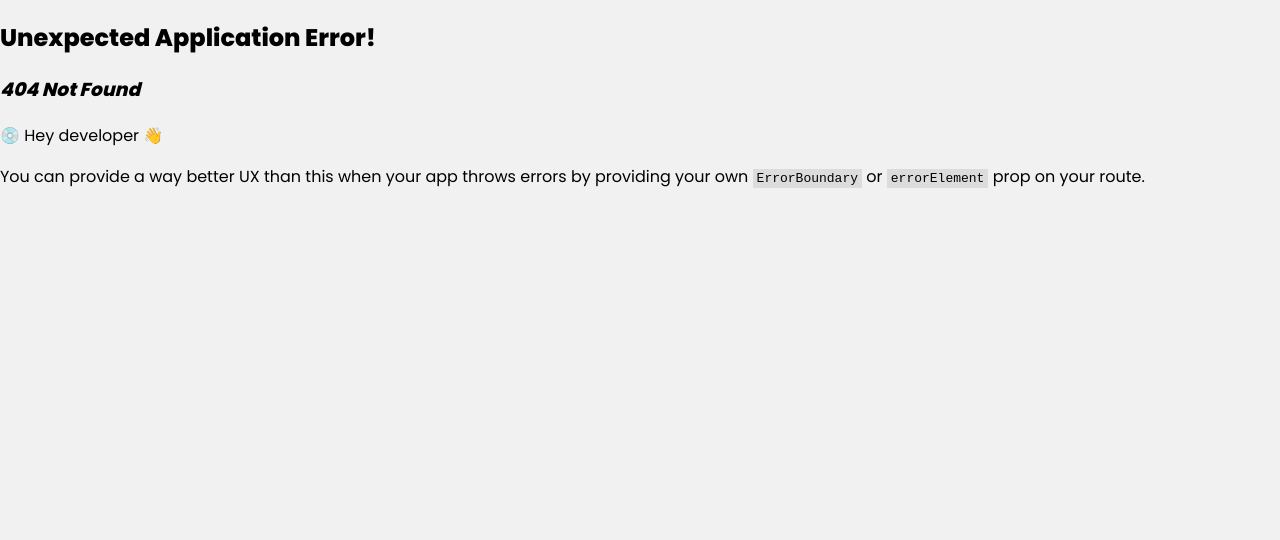
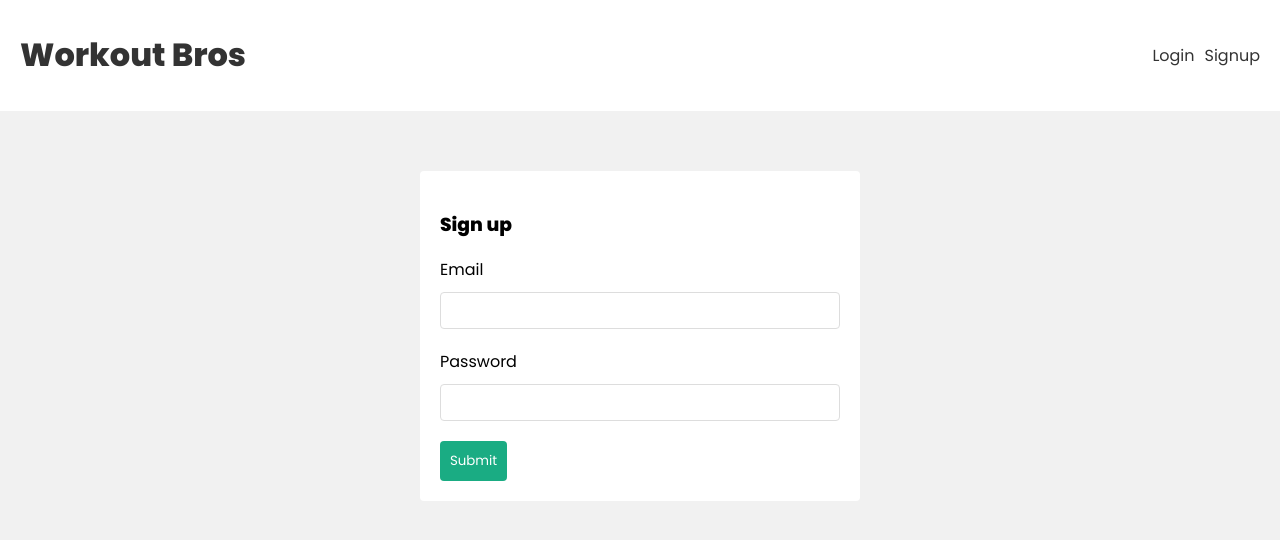
Before and after one commit to mondirhallouli/mern-app-netninja, a React (Vite) app in the folder frontend/: page /signup in a window 1280 px wide. Before the commit this address had no page. Shown: the top 540 px of the page. Built offline with nearby package versions, Linux system fonts and the light colour scheme.

Commit message:
added login and signup forms

```diff
--- a/frontend/src/components/Navbar.jsx
+++ b/frontend/src/components/Navbar.jsx
@@ -4,10 +4,14 @@
     return (
         <header>
             <div className="container">
+                <Link to='/'>
+                    <h1>Workout Bros</h1>
+                </Link>
                 <nav>
-                    <Link to='/'>
-                        <h1>Workout Bros</h1>
-                    </Link>
+                    <div>
+                        <Link to="/login">Login</Link>
+                        <Link to="/signup">Signup</Link>
+                    </div>
                 </nav>
             </div>
         </header>
--- a/frontend/src/index.css
+++ b/frontend/src/index.css
@@ -114,3 +114,23 @@
 input.error {
     border: 1px solid var(--error);
 }
+
+/* navbar */
+nav {
+    display: flex;
+    align-items: center;
+}
+
+nav a {
+    margin-left: 10px;
+}
+
+/* auth forms */
+form.signup,
+form.login {
+    max-width: 400px;
+    margin: 40px auto;
+    padding: 20px;
+    background: #fff;
+    border-radius: 4px;
+}
--- /dev/null
+++ b/frontend/src/pages/Login.jsx
@@ -0,0 +1,34 @@
+import { useState } from "react"
+
+export default function Login() {
+    const [email, setEmail] = useState('')
+    const [password, setPassword] = useState('')
+
+    const handleSubmit = async (event) => {
+        event.preventDefault()
+
+        console.log(email, password)
+    }
+
+    return (
+        <form className="login" onSubmit={handleSubmit}>
+            <h3>Log in</h3>
+
+            <label>Email</label>
+            <input
+                type="email"
+                onChange={(e) => setEmail(e.target.value)}
+                value={email}
+            />
+
+            <label>Password</label>
+            <input
+                type="password"
+                onChange={(e) => setPassword(e.target.value)}
+                value={password}
+            />
+
+            <button type='submit'>Submit</button>
+        </form>
+    )
+}
--- /dev/null
+++ b/frontend/src/pages/Signup.jsx
@@ -0,0 +1,34 @@
+import { useState } from "react"
+
+export default function Signup() {
+    const [email, setEmail] = useState('')
+    const [password, setPassword] = useState('')
+
+    const handleSubmit = async (event) => {
+        event.preventDefault()
+
+        console.log(email, password)
+    }
+
+    return (
+        <form className="signup" onSubmit={handleSubmit}>
+            <h3>Sign up</h3>
+
+            <label>Email</label>
+            <input
+                type="email"
+                onChange={(e) => setEmail(e.target.value)}
+                value={email}
+            />
+
+            <label>Password</label>
+            <input
+                type="password"
+                onChange={(e) => setPassword(e.target.value)}
+                value={password}
+            />
+
+            <button type='submit'>Submit</button>
+        </form>
+    )
+}
```
Also changed, not shown: frontend/src/main.jsx (+11 -1 lines).
